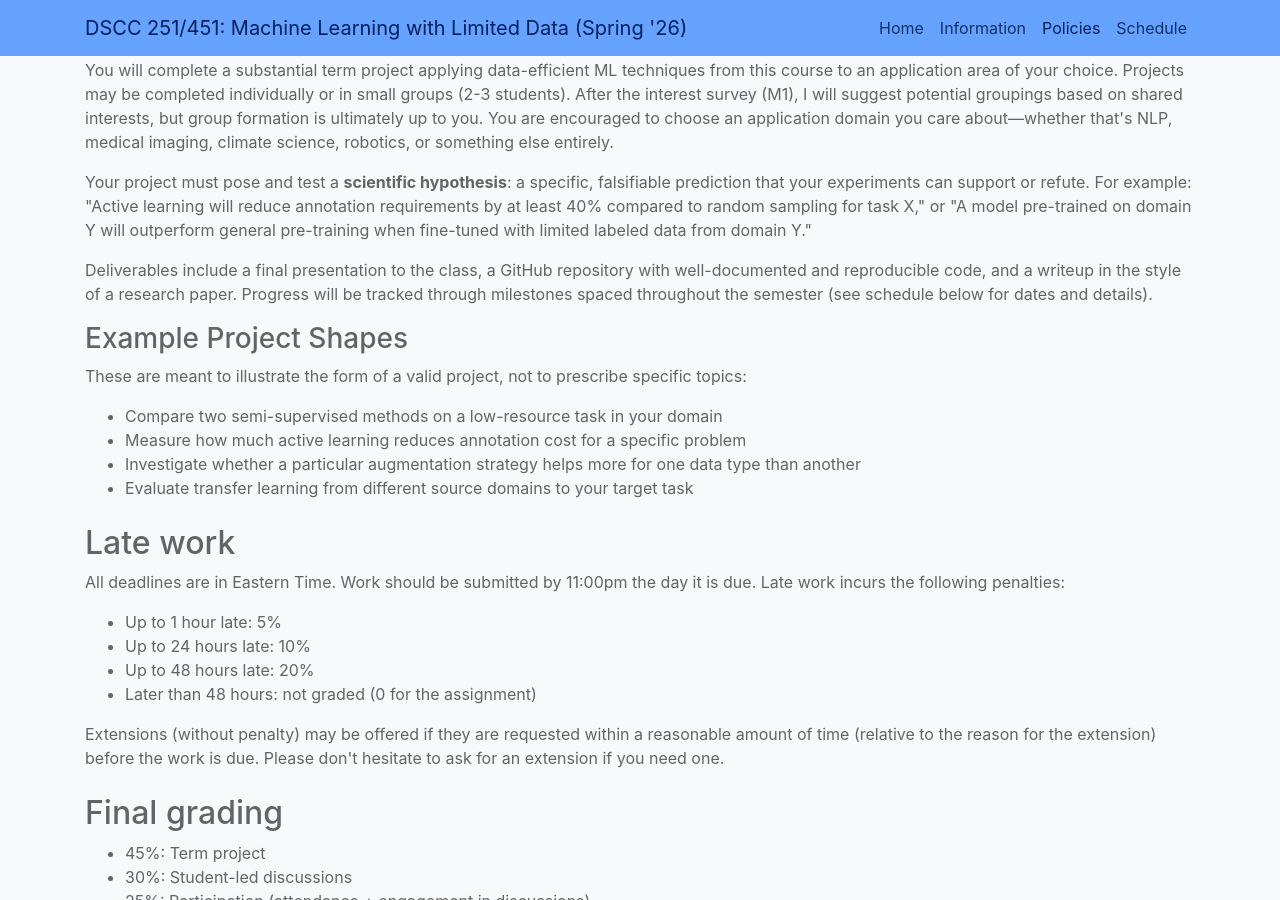
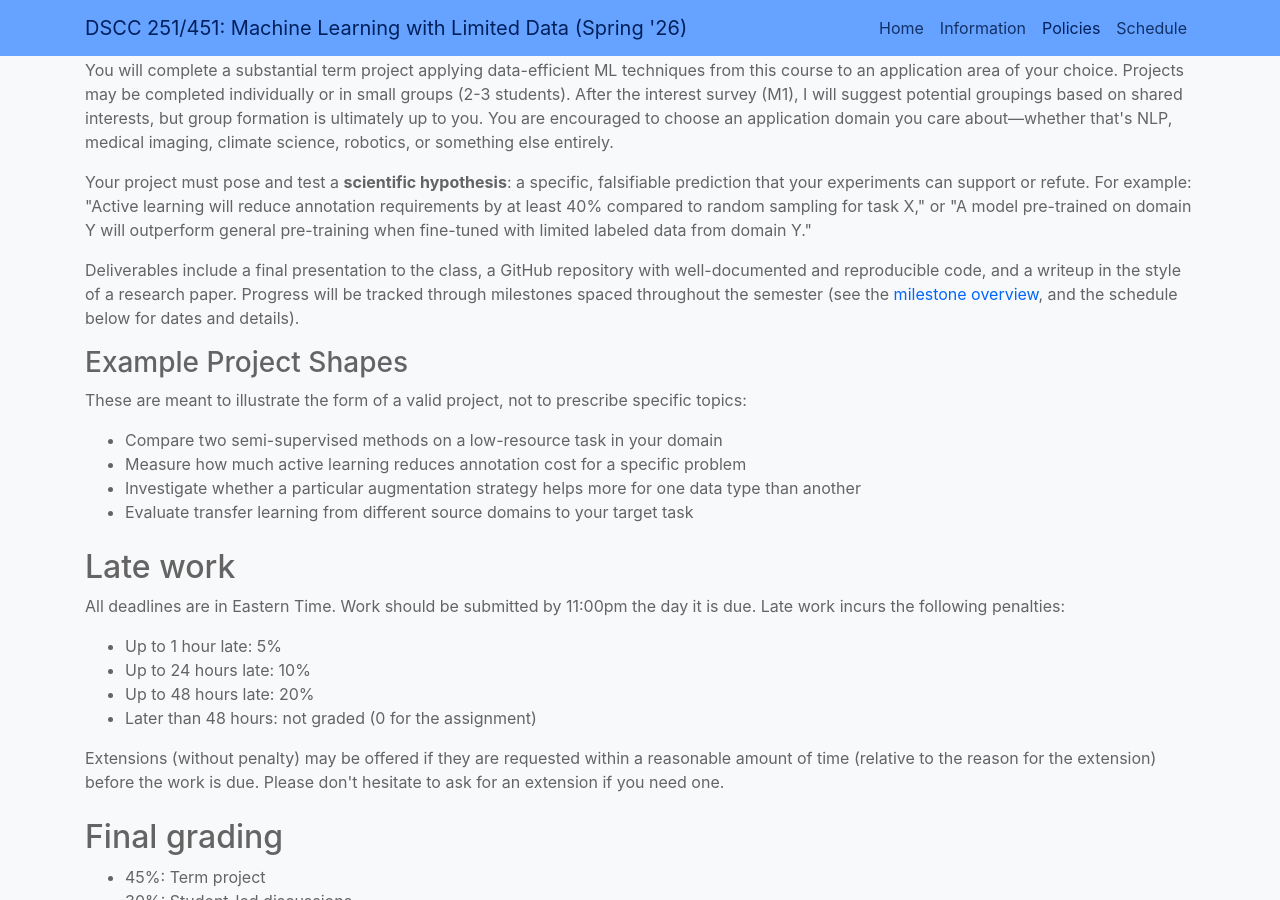
Before and after one commit to cmdowney88/cmdowney88.github.io, a Jekyll site: the page teaching/dscc251/spring26/index.html, which Jekyll copies as it is, in a window 1280 px wide and 900 px high, scrolled down 2270 px. Built offline with Jekyll 4.4.1, drawn with Linux system fonts in a browser that asks for light colours.

Commit message:
teaching: link the dscc251 milestone overview, tidy fall24 brand
The dscc251 overview page existed but nothing pointed at it; the Term
Project prose now links it, as LING 282's does. fall24's navbar brand
switches from square brackets to parentheses, matching every other UR
course page.

Records two rationales that would otherwise look like oversights:

- ling250's hw/*.md stay raw Markdown deliberately. They are templates
  students type answers into, so the Markdown file is the artifact they
  submit; rendering them to HTML would defeat that. Explicitly not the
  same case as the milestone specs.

- UR is the unmarked institution in page titles while the instructor is
  employed there, which is why uw_574 keeps its UW prefix rather than
  the UR pages gaining one.

```diff
--- a/teaching/dscc251/spring26/index.html
+++ b/teaching/dscc251/spring26/index.html
@@ -235,7 +235,9 @@
 						Deliverables include a final presentation to the class, a GitHub repository
 						with well-documented and reproducible code, and a writeup in the style of
 						a research paper. Progress will be tracked through milestones spaced
-						throughout the semester (see schedule below for dates and details).
+						throughout the semester (see the
+						<a href="project/overview/" target="_blank">milestone overview</a>, and
+						the schedule below for dates and details).
 					</p>
 					<h3>Example Project Shapes</h3>
 					<p>
--- a/teaching/ling282/fall24/index.html
+++ b/teaching/ling282/fall24/index.html
@@ -15,7 +15,7 @@
 	<!-- Navigation -->
 	<nav class="navbar navbar-expand-lg navbar-dark fixed-top" style="background-color: #00205b;" id="mainNav">
 		<div class="container">
-			<a class="navbar-brand" href="#page-top">LING 282: Deep Learning Methods in Computational Linguistics [Fall '24]</a>
+			<a class="navbar-brand" href="#page-top">LING 282: Deep Learning Methods in Computational Linguistics (Fall '24)</a>
 			<button class="navbar-toggler" type="button" data-toggle="collapse" data-target="#navbarResponsive" aria-controls="navbarResponsive" aria-expanded="false" aria-label="Toggle navigation">
 				<span class="navbar-toggler-icon"></span>
 			</button>
```
Also changed, not shown: .claude/courses/conventions.md, .claude/courses/ling250.md.
